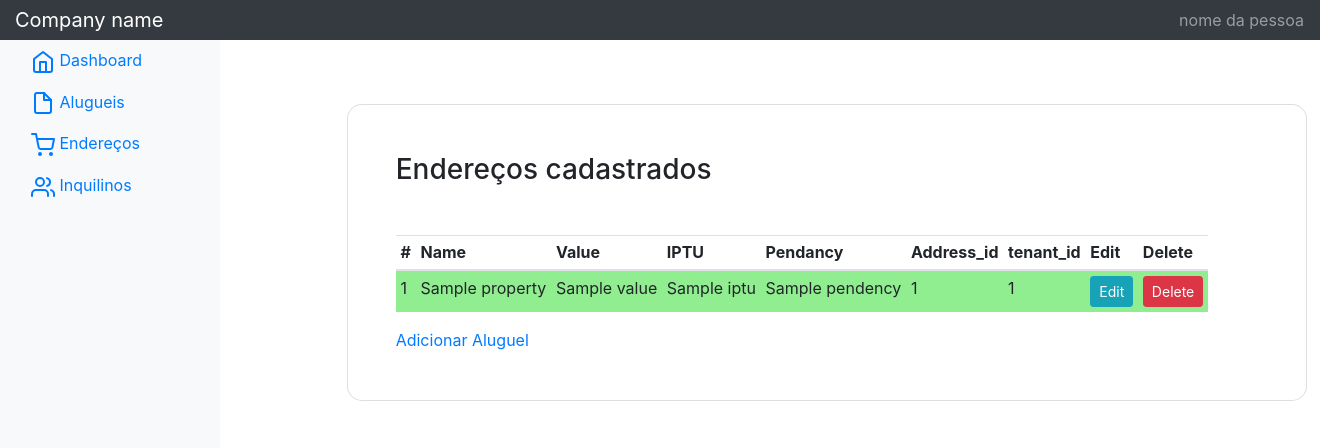
After one commit to Igorcand/Rent-Control-Flask, a Python web app: template rental/blueprints/webui/templates/property/property.html in a window 1320 px wide. The commit adds this page. Shown: the top 448 px of the page. Run offline with Jinja, Linux system fonts and the light colour scheme; the template is opened without the code that fills it: most values are stand-ins (such as "Sample title", 1, 10 or a date in 2020); some libraries are stand-ins or nearby versions.

Commit message:
added property routes, forms and html

```diff
--- a/rental/blueprints/webui/__init__.py
+++ b/rental/blueprints/webui/__init__.py
@@ -2,12 +2,15 @@ from flask import Blueprint
 from .customer.routes import bp as customer
 from .address.routes import bp as address
 from .tenant.routes import bp as tenant
+from .property.routes import bp as property
+
 
 
 webui = Blueprint("webui", __name__, template_folder="templates")
 webui.register_blueprint(customer)
 webui.register_blueprint(address)
 webui.register_blueprint(tenant)
+webui.register_blueprint(property)
 
 
 def init_app(app):
--- a/rental/blueprints/webui/templates/navbar.html
+++ b/rental/blueprints/webui/templates/navbar.html
@@ -20,7 +20,7 @@
               </a>
             </li>
             <li class="nav-item">
-              <a class="nav-link" href="#">
+              <a class="nav-link" href="{{url_for('webui.property.property')}}">
                 <svg xmlns="http://www.w3.org/2000/svg" width="24" height="24" viewBox="0 0 24 24" fill="none" stroke="currentColor" stroke-width="2" stroke-linecap="round" stroke-linejoin="round" class="feather feather-file"><path d="M13 2H6a2 2 0 0 0-2 2v16a2 2 0 0 0 2 2h12a2 2 0 0 0 2-2V9z"></path><polyline points="13 2 13 9 20 9"></polyline></svg>
                 Alugueis
               </a>
--- /dev/null
+++ b/rental/blueprints/webui/templates/property/property.html
@@ -0,0 +1,115 @@
+{% extends "layout.html" %}
+<!-- This HTML will load the mainly file and change just the block content part-->
+
+{% block content %}
+{% include 'navbar.html' %}
+
+
+<main role="main" class="col-md-9 ml-sm-auto col-lg-10 pt-3 px-4"><div class="chartjs-size-monitor" style="position: absolute; inset: 0px; overflow: hidden; pointer-events: none; visibility: hidden; z-index: -1;"><div class="chartjs-size-monitor-expand" style="position:absolute;left:0;top:0;right:0;bottom:0;overflow:hidden;pointer-events:none;visibility:hidden;z-index:-1;"><div style="position:absolute;width:1000000px;height:1000000px;left:0;top:0"></div></div><div class="chartjs-size-monitor-shrink" style="position:absolute;left:0;top:0;right:0;bottom:0;overflow:hidden;pointer-events:none;visibility:hidden;z-index:-1;"><div style="position:absolute;width:200%;height:200%;left:0; top:0"></div></div></div>
+    <section class="vh-100 gradient-custom">
+        <div class="container py-5 h-100">
+          <div class="row ">
+            <div class="col-md-1"></div>
+            <div class="col-md-10">
+              <div class="card shadow-2-strong card-registration" style="border-radius: 15px; width:60em">
+                <div class="card-body p-4 p-md-5">
+                  <h3 class="mb-4 pb-2 pb-md-0 mb-md-5">Endereços cadastrados</h3>
+                  <table class="table table-sm table-condensed table-striped table-hover table-responsive">
+                    <thead>
+                      <th>#</th>
+                      <th>Name</th>
+                      <th>Value</th>
+                      <th>IPTU</th>
+                      <th>Pendancy</th>
+                      <th>Address_id</th>
+                      <th>tenant_id</th>
+                      <th>Edit</th>
+                      <th>Delete</th>
+
+
+                    </thead>
+                    <tbody>
+                      {% if properties %}
+                      {% for property in properties %}
+                      {% if property.pendency== True %}
+                      <tr style="background-color: #ff6961;">
+                        <td>{{property.id}}</td>
+                        <td>{{property.name}}</td>
+                        <td>{{property.value}}</td>
+                        <td>{{property.iptu}}</td>
+                        <td>{{property.pendency}}</td>
+                        <td>{{property.address_id}}</td>
+                        <td>{{property.tenant_id}}</td>
+                        <td>
+                          <a href="{{url_for('webui.property.updateproperty', id=property.id)}}" class="btn btn-sm btn-info"> Edit</a>
+                        </td>
+                        <td>
+                          <button type="button" class="btn btn-danger btn-sm" data-toggle="modal" data-target="#exampleModal-{{property.id}}">
+                          Delete
+                        </button>
+                      </td>
+                      </tr>
+                      {% else %}
+                      <tr style="background-color: #90ee90;">
+                        <td>{{property.id}}</td>
+                        <td>{{property.name}}</td>
+                        <td>{{property.value}}</td>
+                        <td>{{property.iptu}}</td>
+                        <td>{{property.pendency}}</td>
+                        <td>{{property.address_id}}</td>
+                        <td>{{property.tenant_id}}</td>
+                        <td>
+                          <a href="{{url_for('webui.property.updateproperty', id=property.id)}}" class="btn btn-sm btn-info"> Edit</a>
+                        </td>
+                        <td>
+                          <button type="button" class="btn btn-danger btn-sm" data-toggle="modal" data-target="#exampleModal-{{property.id}}">
+                          Delete
+                        </button>
+                      </td>
+                      </tr>
+                      {% endif %}
+
+
+                        <!--============= MODEL ===================-->
+<div class="modal fade" id="exampleModal-{{property.id}}" tabindex="-1" role="dialog" aria-labelledby="exampleModalLabel" aria-hidden="true">
+<div class="modal-dialog" role="document">
+<div class="modal-content">
+<div class="modal-header">
+  <h5 class="modal-title" id="exampleModalLabel">{{ property.name }}</h5>
+  <button type="button" class="close" data-dismiss="modal" aria-label="Close">
+    <span aria-hidden="true">&times;</span>
+  </button>
+</div>
+<div class="modal-body">
+  <p class="text-danger">Are you Sure that you want to delete this brand ({{ property.name }}) </p>
+  </div>
+  <div class="modal-footer">
+  <button type="button" class="btn btn-secondary" data-dismiss="modal">Cancel</button>
+  <form action="{{url_for('webui.property.deleteproperty',id=property.id)}}" method="post">
+    <button type="submit" class="btn btn-danger">Delete</button>
+  </form>
+
+</div>
+</div>
+</div>
+</div>
+
+<!--============= MODEL ===================-->
+
+                      {% endfor %}
+                      {% endif %}
+                    </tbody>
+                  </table>
+                  <a href="{{url_for('webui.property.add_property')}}">Adicionar Aluguel</a>
+                </div>
+              </div>
+            </div>
+            <div class="col-md-1"></div>
+          </div>
+        </div>
+    </section>
+</main>
+
+
+
+{% endblock content %}
```
Also changed, not shown: rental/blueprints/webui/property/form.py (added, +9 -0 lines), rental/blueprints/webui/property/routes.py (added, +107 -0 lines), rental/blueprints/webui/templates/property/add_property.html (added, +97 -0 lines), rental/blueprints/webui/templates/property/update_property.html (added, +97 -0 lines), rental/blueprints/webui/property/__init__.py (added).
